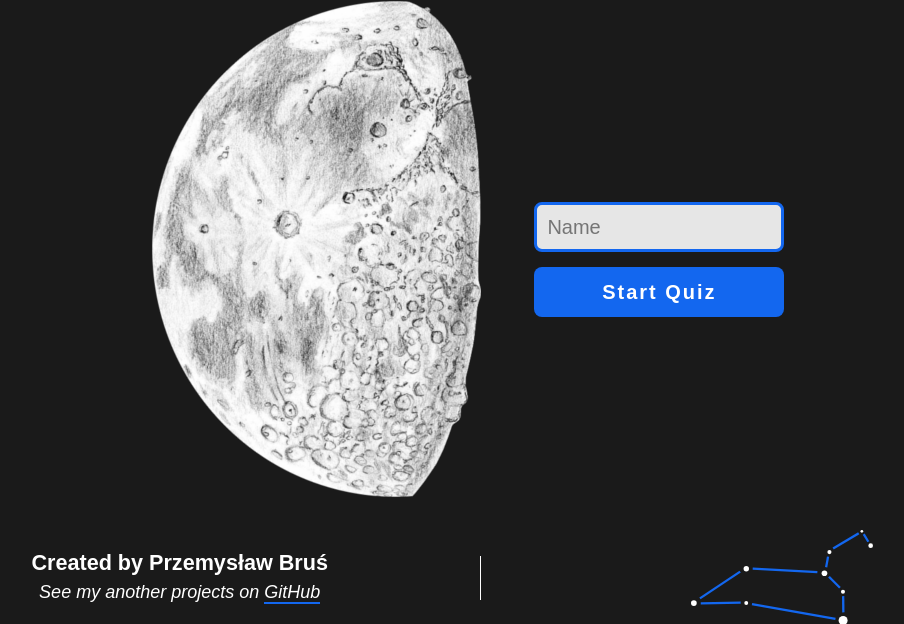
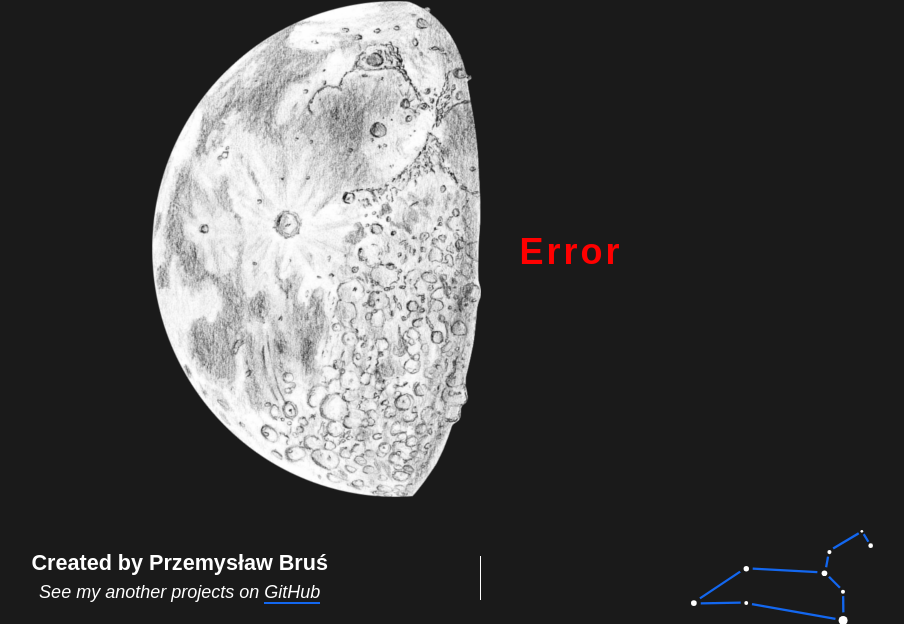
Before and after one commit to pbrus/astro-quiz, a PHP site: template templates/index.html.twig in a window 1280 px wide. Shown: the part 137-761 px from the top of the page, without its empty margins (159-1063 px from the left). Run offline with PHP 8.4, Linux system fonts and the light colour scheme; the template is opened without the code that fills it, so the values that code supplies are empty; some libraries are stand-ins or nearby versions.

Commit message:
Update welcome page

```diff
--- a/css/main.css
+++ b/css/main.css
@@ -87,8 +87,8 @@ header > h1
 
 .user-input
 {
-	flex-basis: 47%;
-	padding-left: 3%;
+	flex-basis: 43%;
+	padding: 0 4% 0 3%;
 }
 
 .user-input > form
@@ -139,6 +139,18 @@ input[type=text]:focus
 {
 	background-color: #e7f0fd;
 	color: #1367ef;
+}
+
+.user-input > p
+{
+	color: red;
+}
+
+.user-input > p > span
+{
+	font-weight: bold;
+	letter-spacing: 3px;
+	font-size: 1.2em;
 }
 
 .wrapper
@@ -206,13 +218,18 @@ input[type=text]:focus
 
 	.user-input
 	{
-		padding: 0 0 40px 0;
+		padding: 0 3% 40px 3%;
 		text-align: center;
 	}
 
 	.user-input > form
 	{
 		display: inline-block;
+	}
+
+	.user-input > p
+	{
+		font-size: 0.8em;
 	}
 
 	.wrapper
@@ -252,6 +269,11 @@ input[type=text]:focus
 		font-size: 1.5em;
 	}
 
+	.user-input > p
+	{
+		font-size: 0.6em;
+	}
+
 	.wrapper
 	{
 		min-height: calc(100vh - 70px);
@@ -274,4 +296,12 @@ input[type=text]:focus
 	{
 		min-width: 299px;
 	}
+
+
+	.user-input > p
+	{
+		display: inline-block;
+		max-width: 260px;
+		padding: 0;
+	}
 }
--- a/templates/index.html.twig
+++ b/templates/index.html.twig
@@ -25,10 +25,16 @@
 				<img src="img/phtstd_small.png" srcset="img/moon_small.png 185w, img/moon_large.png 330w" sizes="(min-width: 700px) 330px, 185px" alt="">
 			</div>
 			<div class="user-input">
+{% if state %}
 				<form>
 					<input type="text" placeholder="Name">
 					<input type="submit" value="Start Quiz">
 				</form>
+{% else %}
+				<p>
+					<span>Error</span><br>{{ error }}
+				</p>
+{% endif %}
 			</div>
 		</main>
 	</div>
```
Also changed, not shown: index.php (+12 -1 lines), 1 other file.
